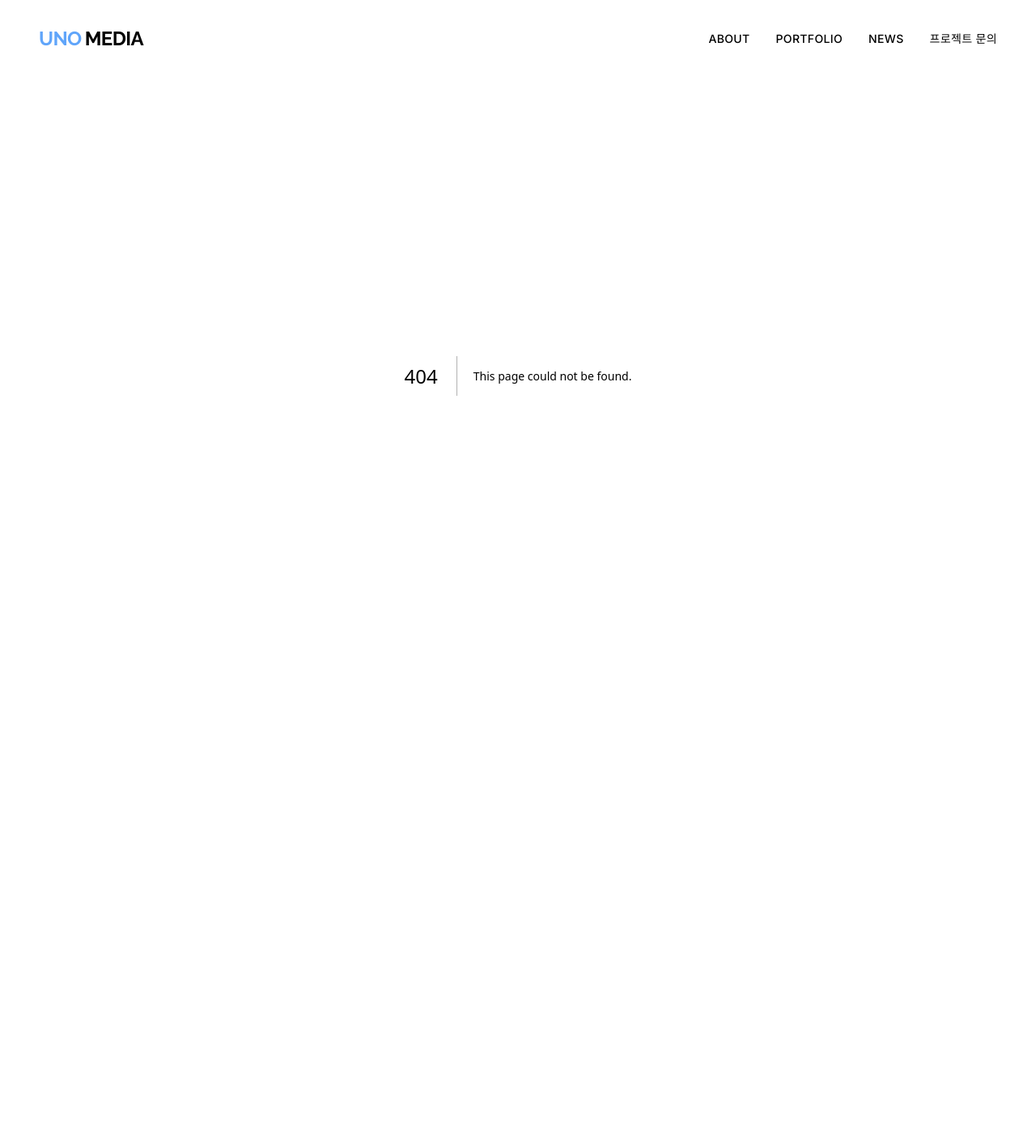
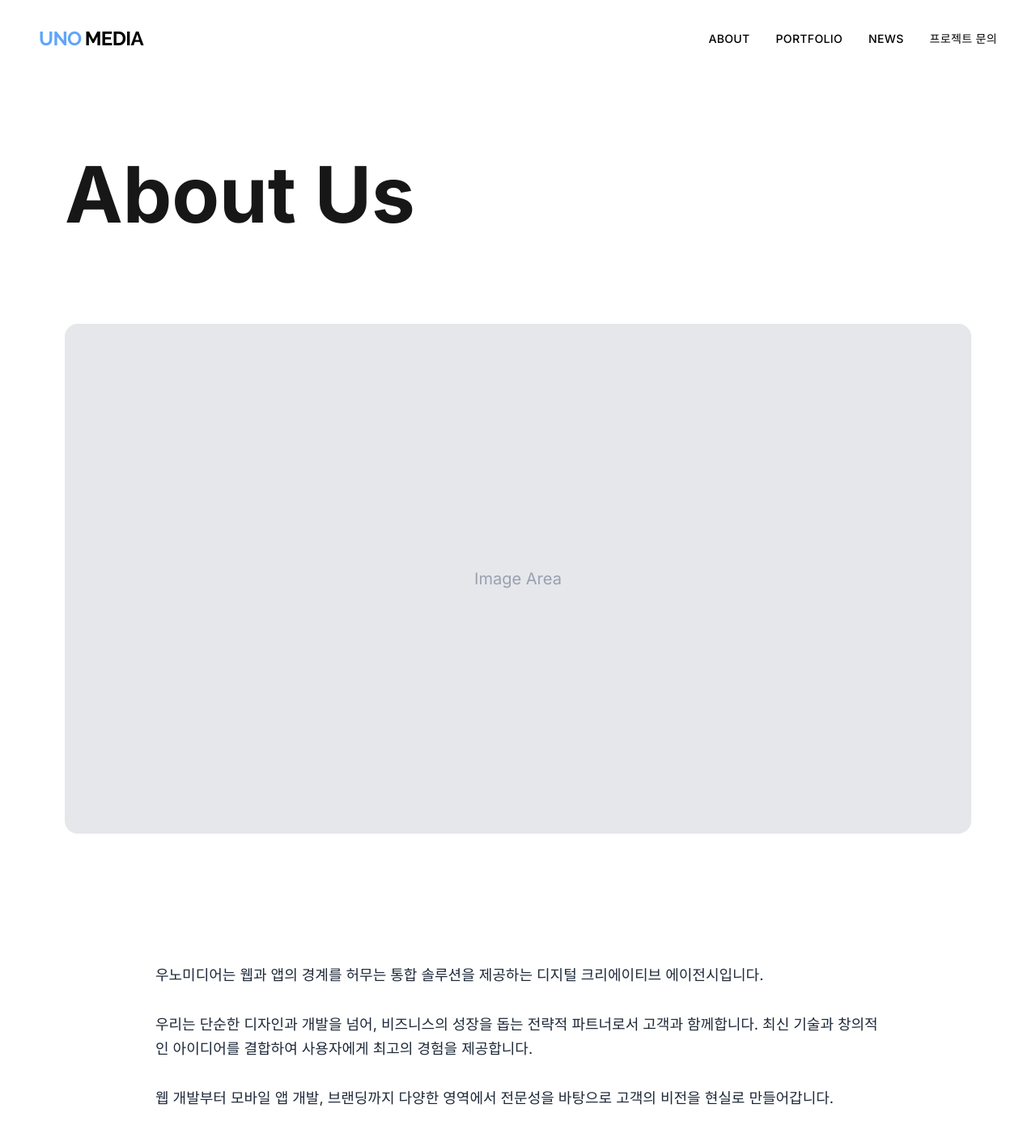
Before and after one commit to unomedia153/unomedia-web, a Next.js app: page /about in a window 1280 px wide. Before the commit this address had no page. Shown: the top 1406 px of the page at 81% size. Before the commit the page ends 864 px from the top, so only its background shows below. Built offline with nearby package versions, Linux system fonts and the light colour scheme.

Commit message:
about menu create

```diff
--- /dev/null
+++ b/app/about/page.tsx
@@ -0,0 +1,52 @@
+import React from "react";
+import FadeIn from "../../components/FadeIn";
+
+export default function AboutPage() {
+  return (
+    <div className="min-h-screen bg-white">
+      {/* 타이틀 섹션 */}
+      <section className="pt-32 pb-20 px-6 md:px-20">
+        <div className="max-w-7xl mx-auto">
+          <FadeIn>
+            <h1 className="text-6xl md:text-8xl font-bold mb-8">About Us</h1>
+          </FadeIn>
+        </div>
+      </section>
+
+      {/* 이미지 섹션 */}
+      <section className="px-6 md:px-20 pb-20">
+        <div className="max-w-7xl mx-auto">
+          <FadeIn delay={0.2}>
+            <div className="w-full aspect-video bg-gray-200 rounded-2xl overflow-hidden mb-20">
+              {/* 이미지 영역 - 나중에 실제 이미지로 교체 */}
+              <div className="w-full h-full flex items-center justify-center text-gray-400 text-xl">
+                Image Area
+              </div>
+            </div>
+          </FadeIn>
+        </div>
+      </section>
+
+      {/* 소개글 섹션 */}
+      <section className="px-6 md:px-20 pb-32">
+        <div className="max-w-4xl mx-auto">
+          <FadeIn delay={0.4}>
+            <div className="space-y-8 text-lg leading-relaxed text-gray-800">
+              <p>
+                우노미디어는 웹과 앱의 경계를 허무는 통합 솔루션을 제공하는 디지털 크리에이티브 에이전시입니다.
+              </p>
+              <p>
+                우리는 단순한 디자인과 개발을 넘어, 비즈니스의 성장을 돕는 전략적 파트너로서 고객과 함께합니다.
+                최신 기술과 창의적인 아이디어를 결합하여 사용자에게 최고의 경험을 제공합니다.
+              </p>
+              <p>
+                웹 개발부터 모바일 앱 개발, 브랜딩까지 다양한 영역에서 전문성을 바탕으로
+                고객의 비전을 현실로 만들어갑니다.
+              </p>
+            </div>
+          </FadeIn>
+        </div>
+      </section>
+    </div>
+  );
+}
--- a/components/Header.tsx
+++ b/components/Header.tsx
@@ -17,7 +17,7 @@ export default function Header() {
   };
 
   const menuItems = [
-    { name: "ABOUT", href: "#" },
+    { name: "ABOUT", href: "/about" },
     { name: "PORTFOLIO", href: "#" },
     { name: "NEWS", href: "#" },
     { name: "프로젝트 문의", href: "#" },
```
